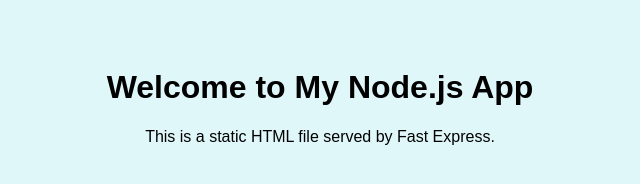
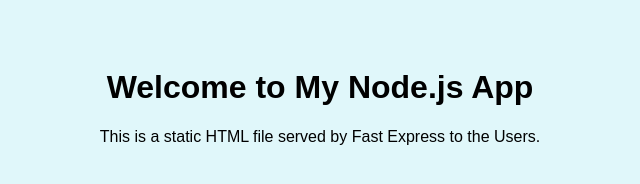
Before and after one commit to Sri-V-00/nodejs-demo-app, a website: page public/index.html in a window 1280 px wide. Shown: the whole page, without its empty margins (320-960 px from the left). Drawn offline with Linux system fonts and the light colour scheme.

Commit message:
Modified the index.html

```diff
--- a/public/index.html
+++ b/public/index.html
@@ -6,6 +6,6 @@
 </head>
 <body>
   <h1>Welcome to My Node.js App</h1>
-  <p>This is a static HTML file served by Fast Express.</p>
+  <p>This is a static HTML file served by Fast Express to the Users.</p>
 </body>
 </html>
```
